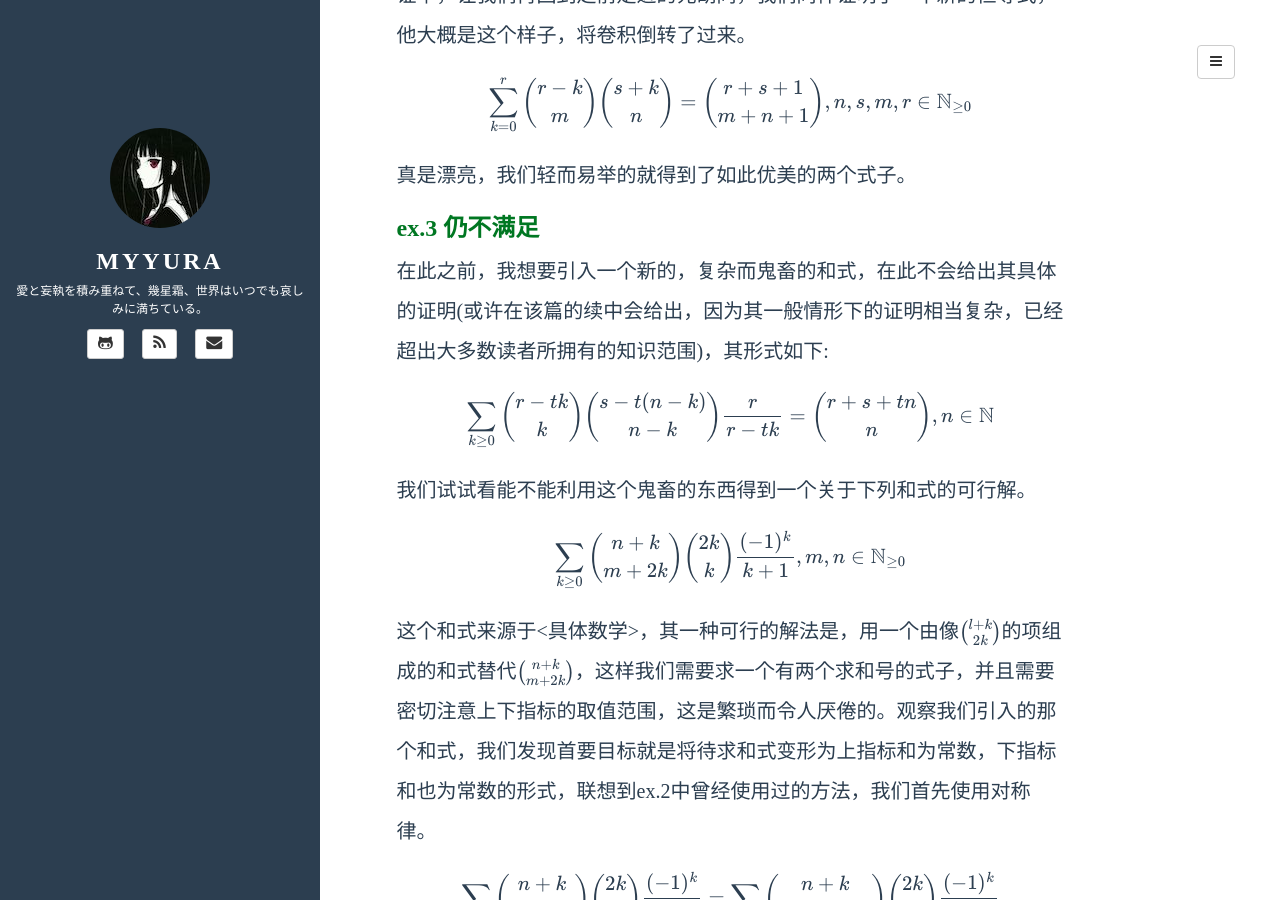
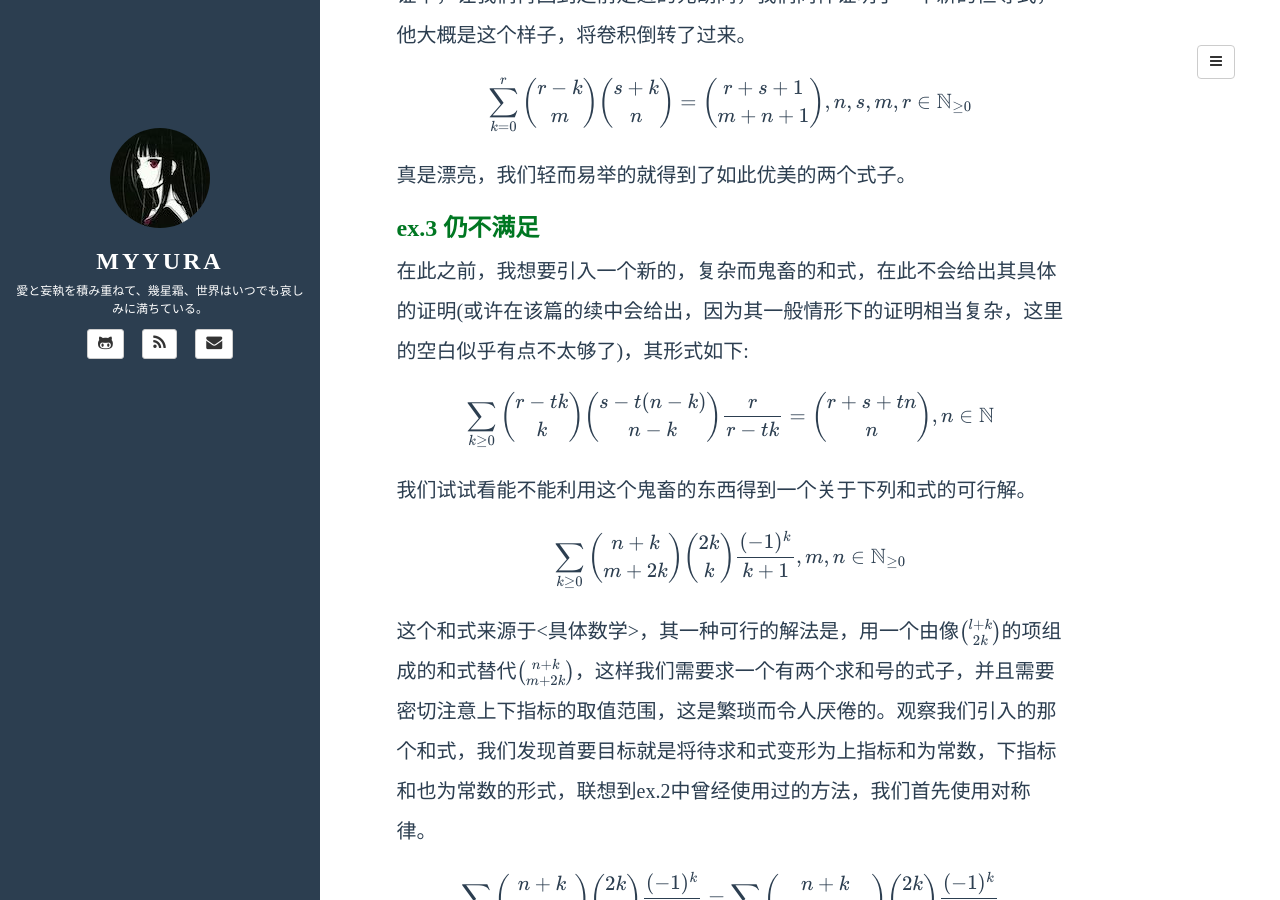
Before and after one commit to Myyura/myyura.github.io, a Jekyll site: the page built from _posts/mathematics/2018-7-5-myyura-1.md, in a window 1280 px wide and 900 px high, scrolled down 8424 px. Built offline with Jekyll 4.4.1, drawn with Linux system fonts in a browser that asks for light colours; formulas are drawn with MathJax 3; a script that is not in the unit is left out.

Commit message:
Fix some typos

```diff
--- a/_posts/mathematics/2018-7-5-myyura-1.md
+++ b/_posts/mathematics/2018-7-5-myyura-1.md
@@ -37,19 +37,19 @@
 
   $$k{r \choose k} = r{r-1 \choose k-1}, \ k \in \mathbb{N}$$
 
-                                      (吸收(absorption))
+                                            (吸收(absorption))
 
   $${r \choose k} = {r \choose r-k}, \ k, n \in \mathbb{N}_{\ge 0}$$
 
-                                      (对称(symmetry))
+                                            (对称(symmetry))
 
   $$\sum_{k \ge n} {r+k \choose k} = {r \choose 0} + {r+1 \choose 1} + \cdots + {r+n \choose n} = {r+n+1 \choose n}, \ n, r \in \mathbb{N}$$
 
-                                   (利用加法公式反复展开即可得到)
+                                        (利用加法公式反复展开即可得到)
 
   $$\sum_{0 \ge k \ge n}{k \choose m} = {0 \choose m} + {1 \choose m} + \cdots + {n \choose m} = {n+1 \choose m+1}, \ m,n \in \mathbb{N}_{\ge 0}$$
 
-                        (利用加法公式反复展开具有最小下指标的二项式系数项即可得到)
+                              (利用加法公式反复展开具有最小下指标的二项式系数项即可得到)
 
 此类组合数是由于二项式定理(binomial theorem)而被命名为二项式系数的，简单叙述如下:
 
@@ -220,7 +220,7 @@
 
 
 ### ex.3 仍不满足
-在此之前，我想要引入一个新的，复杂而鬼畜的和式，在此不会给出其具体的证明(或许在该篇的续中会给出，因为其一般情形下的证明相当复杂，已经超出大多数读者所拥有的知识范围)，其形式如下:
+在此之前，我想要引入一个新的，复杂而鬼畜的和式，在此不会给出其具体的证明(或许在该篇的续中会给出，因为其一般情形下的证明相当复杂，这里的空白似乎有点不太够了)，其形式如下:
 
   $$\sum_{k \ge 0}{r-tk \choose k}{s-t(n-k) \choose n-k}{r \over r-tk}={r+s+tn \choose n}, n \in \mathbb{N}$$
 
```
